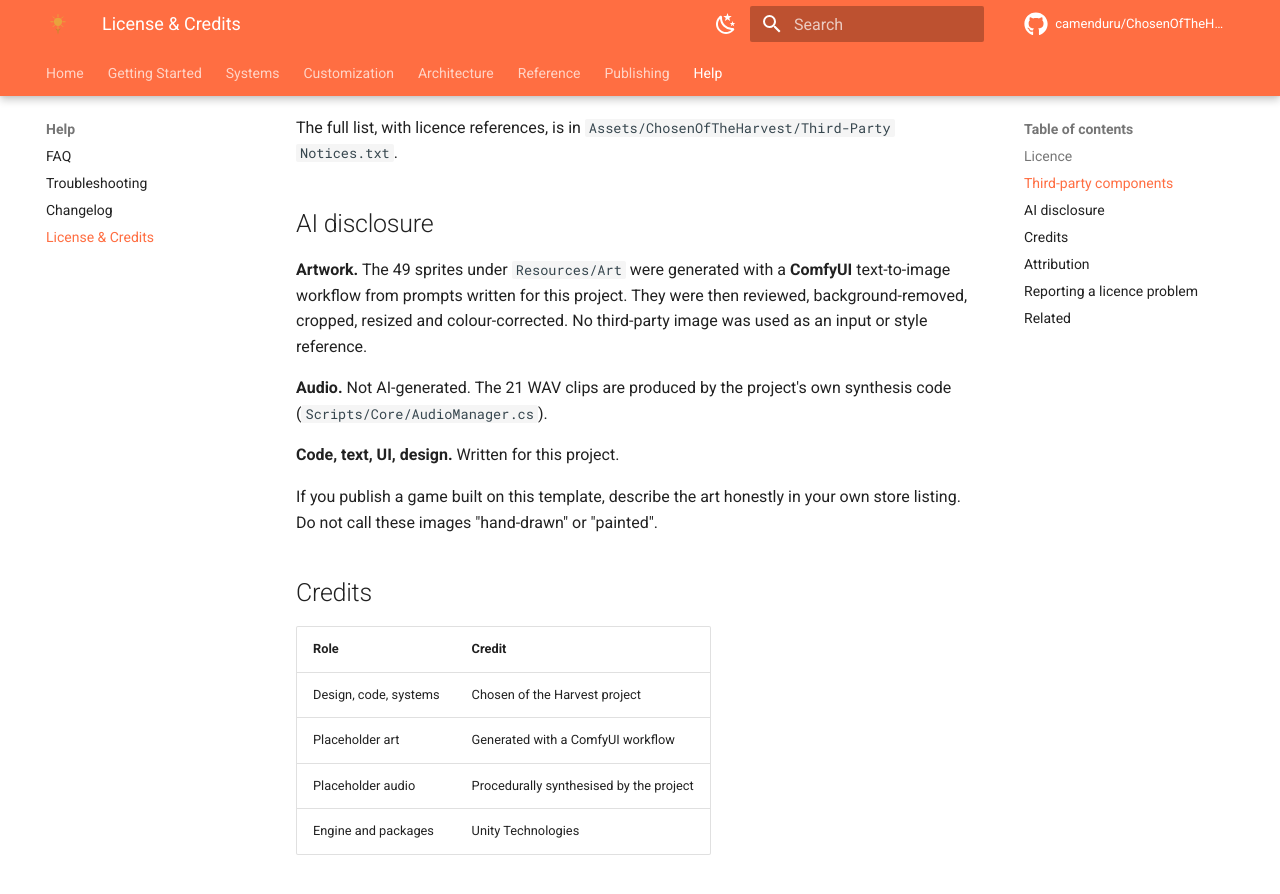
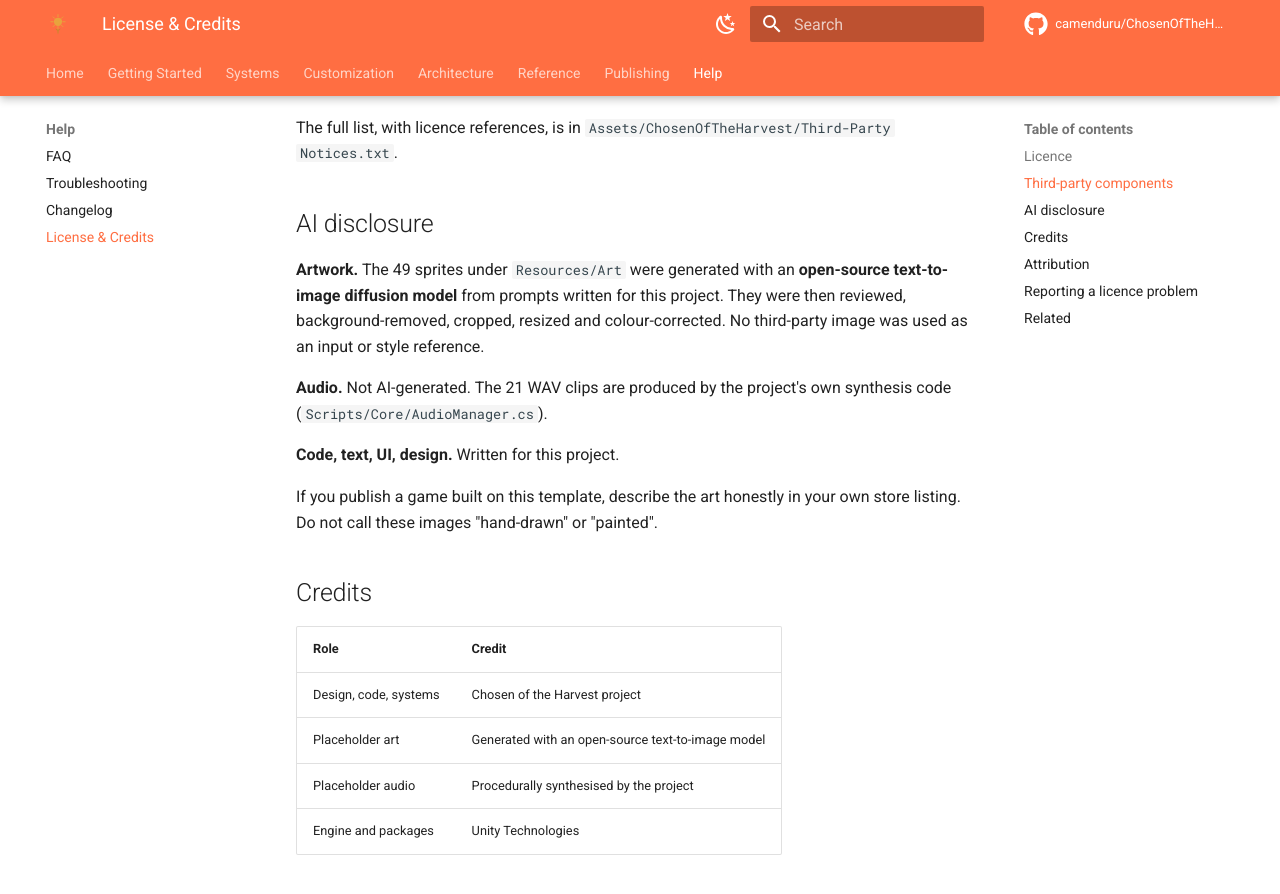
Before and after one commit to camenduru/ChosenOfTheHarvestDoc, an MkDocs documentation site: the page built from docs/license.md, in a window 1280 px wide and 900 px high, scrolled down 972 px. Shown: the top 894 px of the window. Built offline with MkDocs 1.6.1 and Material for MkDocs 9.7.7, drawn with Linux system fonts in a browser that asks for light colours; comment, search, counter and statistics services are not loaded.

Commit message:
Update license and asset store documentation for clarity on AI-generated content and title formatting

```diff
--- a/docs/license.md
+++ b/docs/license.md
@@ -36,10 +36,10 @@ The full list, with licence references, is in
 
 ## AI disclosure
 
-**Artwork.** The 49 sprites under `Resources/Art` were generated with a
-**ComfyUI** text-to-image workflow from prompts written for this project. They
-were then reviewed, background-removed, cropped, resized and colour-corrected.
-No third-party image was used as an input or style reference.
+**Artwork.** The 49 sprites under `Resources/Art` were generated with an
+**open-source text-to-image diffusion model** from prompts written for this
+project. They were then reviewed, background-removed, cropped, resized and
+colour-corrected. No third-party image was used as an input or style reference.
 
 **Audio.** Not AI-generated. The 21 WAV clips are produced by the project's own
 synthesis code (`Scripts/Core/AudioManager.cs`).
@@ -54,7 +54,7 @@ own store listing. Do not call these images "hand-drawn" or "painted".
 | Role | Credit |
 |---|---|
 | Design, code, systems | Chosen of the Harvest project |
-| Placeholder art | Generated with a ComfyUI workflow |
+| Placeholder art | Generated with an open-source text-to-image model |
 | Placeholder audio | Procedurally synthesised by the project |
 | Engine and packages | Unity Technologies |
 
```
Also changed, not shown: docs/publishing/asset-store.md (+1 -1 lines).
